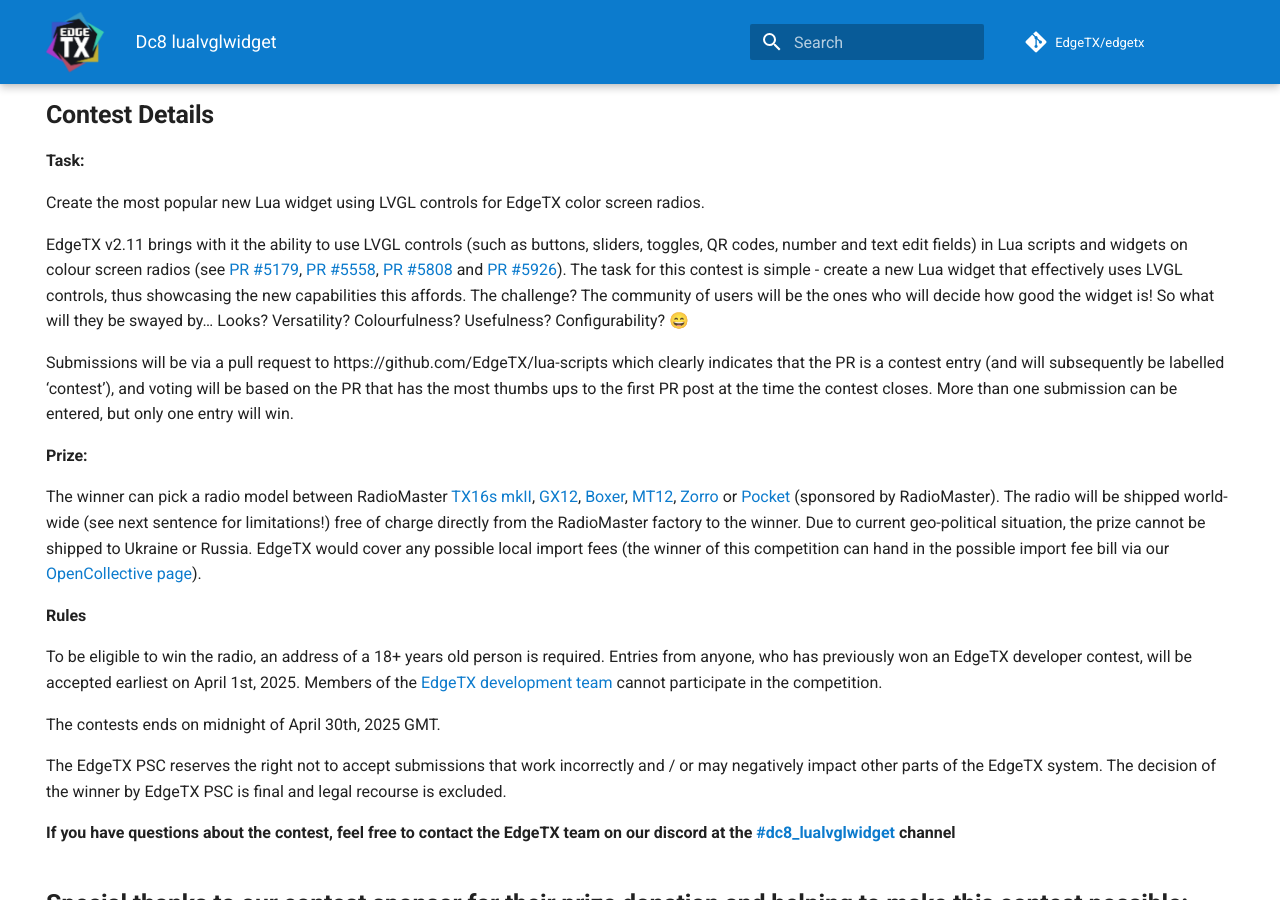
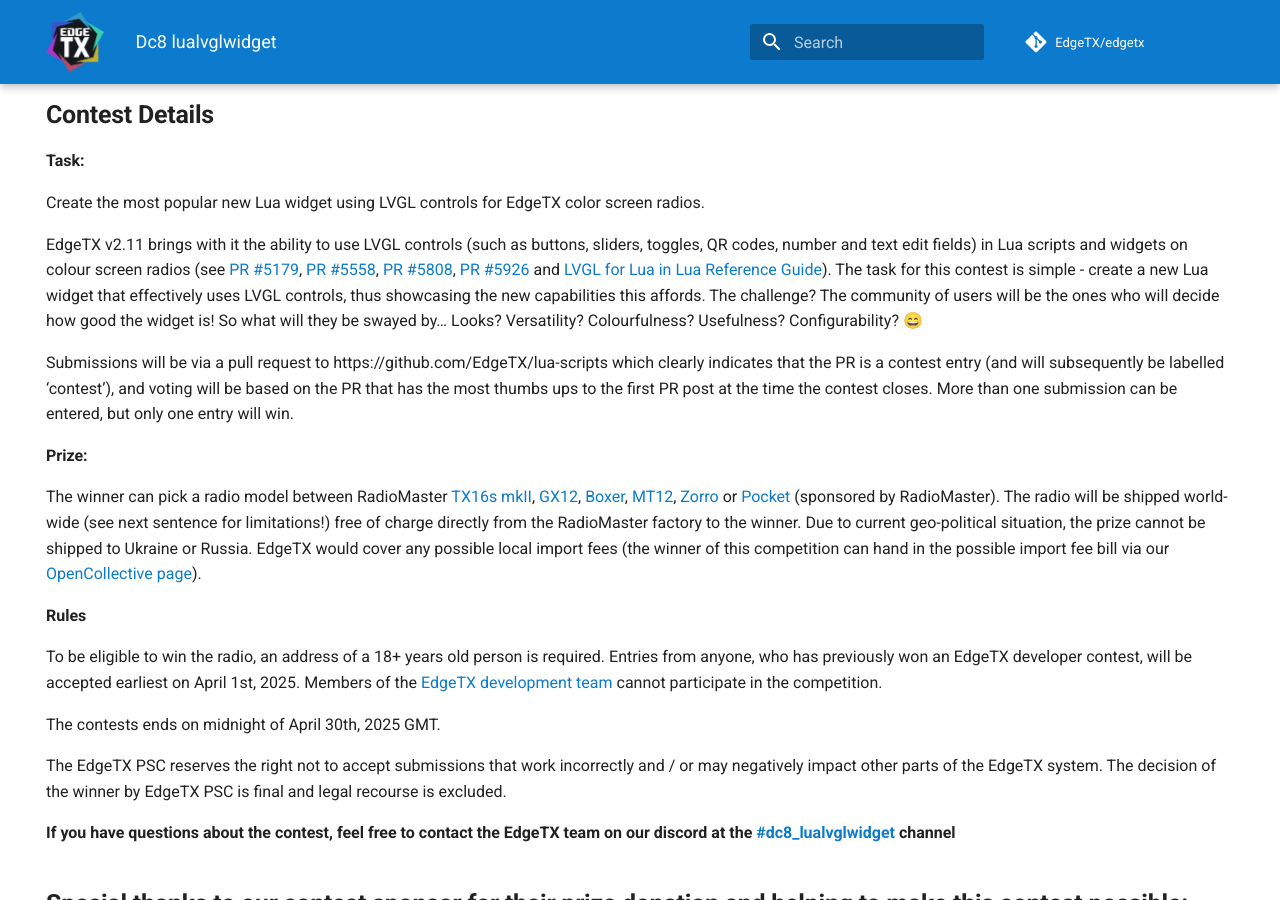
Before and after one commit to EdgeTX/edgetx.github.io, an MkDocs documentation site: the page built from docs/dc8_lualvglwidget.md, in a window 1280 px wide and 900 px high, scrolled down 955 px. Built offline with MkDocs 1.6.1 and Material for MkDocs 9.7.7, drawn with Linux system fonts in a browser that asks for light colours; comment, search, counter and statistics services are not loaded.

Commit message:
Further tip

```diff
--- a/docs/dc8_lualvglwidget.md
+++ b/docs/dc8_lualvglwidget.md
@@ -15,7 +15,7 @@
 
 Create the most popular new Lua widget using LVGL controls for EdgeTX color screen radios.
 
-EdgeTX v2.11 brings with it the ability to use LVGL controls (such as buttons, sliders, toggles, QR codes, number and text edit fields) in Lua scripts and widgets on colour screen radios (see [PR #5179](https://github.com/EdgeTX/edgetx/pull/5179), [PR #5558](https://github.com/EdgeTX/edgetx/pull/5558), [PR #5808](https://github.com/EdgeTX/edgetx/pull/5808) and [PR #5926](https://github.com/EdgeTX/edgetx/pull/5926)). The task for this contest is simple - create a new Lua widget that effectively uses LVGL controls, thus showcasing the new capabilities this affords. The challenge? The community of users will be the ones who will decide how good the widget is! So what will they be swayed by… Looks? Versatility? Colourfulness? Usefulness? Configurability? 😄
+EdgeTX v2.11 brings with it the ability to use LVGL controls (such as buttons, sliders, toggles, QR codes, number and text edit fields) in Lua scripts and widgets on colour screen radios (see [PR #5179](https://github.com/EdgeTX/edgetx/pull/5179), [PR #5558](https://github.com/EdgeTX/edgetx/pull/5558), [PR #5808](https://github.com/EdgeTX/edgetx/pull/5808), [PR #5926](https://github.com/EdgeTX/edgetx/pull/5926) and [LVGL for Lua in Lua Reference Guide](https://luadoc.edgetx.org/next-snapshot/lua-api-reference/lvgl-for-lua)). The task for this contest is simple - create a new Lua widget that effectively uses LVGL controls, thus showcasing the new capabilities this affords. The challenge? The community of users will be the ones who will decide how good the widget is! So what will they be swayed by… Looks? Versatility? Colourfulness? Usefulness? Configurability? 😄
 
 Submissions will be via a pull request to https://github.com/EdgeTX/lua-scripts which clearly indicates that the PR is a contest entry (and will subsequently be labelled ‘contest’), and voting will be based on the PR that has the most thumbs ups to the first PR post at the time the contest closes. More than one submission can be entered, but only one entry will win.
 
```
